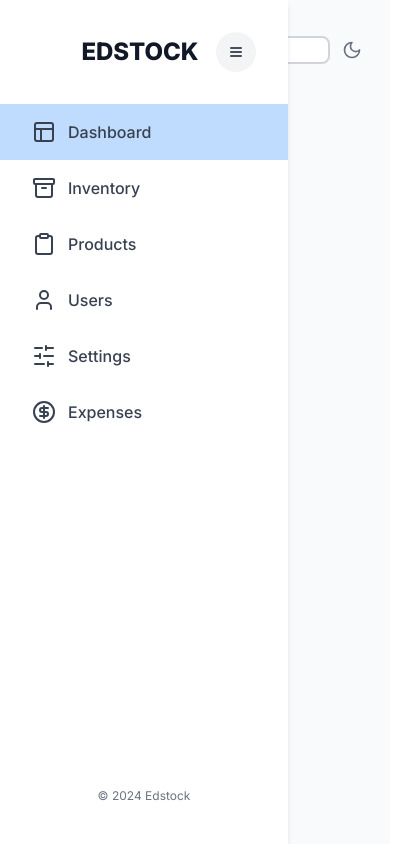
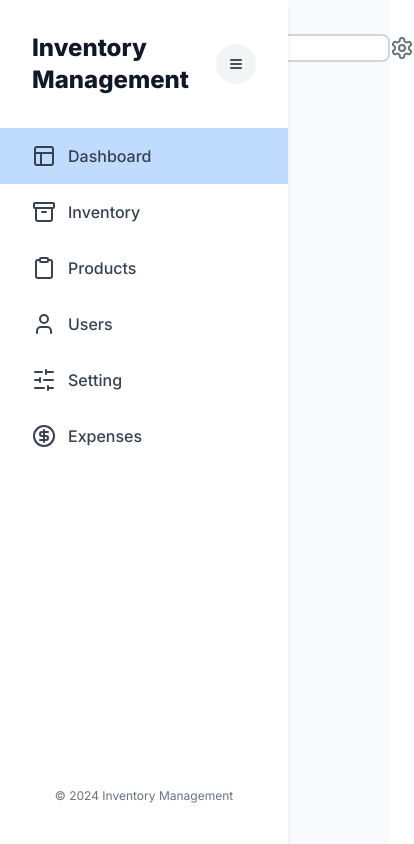
Before and after one commit to YePhone-Kyaw/InventoryManagement, a Next.js app: page / in a window 390 px wide. Shown: the whole page, 414 px wide, since content can reach past the window. Built offline with nearby package versions, Linux system fonts and the light colour scheme; no server answers.

Commit message:
yp setting page commit

```diff
--- /dev/null
+++ b/app/_components/header.js
@@ -0,0 +1,7 @@
+
+
+export default function Header({name}){
+    return(
+        <h1 className="text-2xl text-gray-700">{name}</h1>
+    )
+}
--- a/app/_components/navbar.js
+++ b/app/_components/navbar.js
@@ -1,22 +1,37 @@
 "use client";
 
-import { Bell, Moon, Search, Sun } from "lucide-react";
-import { useState } from "react";
+import { Bell, Menu, Moon, Search, Settings, Sun } from "lucide-react";
+import { useAppDispatch, useAppSelector } from "../redux";
+import { setIsDarkMode, setIsSidebarCollapsed } from "@/state/page";
+import Link from "next/link";
 
 export default function NavigationBar() {
+  const dispatch = useAppDispatch();
+  const isSidebarCollapsed = useAppSelector(
+    (state) => state.global.isSidebarCollapsed
+  );
 
-    const [isDarkMode, setIsDarkMode] = useState(false);
+  const isDarkMode = useAppSelector((state) => state.global.isDarkMode);
 
-    const changeTheme = () => {
-        setIsDarkMode(!isDarkMode);
-        document.documentElement.classList.toggle('dark');
+  const toggleSidebar = () => {
+    dispatch(setIsSidebarCollapsed(!isSidebarCollapsed));
   };
 
+  const toggleDarkMode = () => {
+    dispatch(setIsDarkMode(!isDarkMode));
+    // document.documentElement.classList.toggle("dark");
+  };
 
   return (
     <main className="flex justify-between items-center w-full mb-7">
-      {/* left sidebar */}
       <div className="flex justify-between items-center gap-5">
+        <button
+          className="px-3 py-3 bg-gray-100 rounded-full hover:bg-blue-100"
+          onClick={toggleSidebar}
+        >
+          <Menu className="w-4 h-4" />
+        </button>
+
         <div className="relative">
           <input
             type="search"
@@ -29,17 +44,30 @@ export default function NavigationBar() {
           </div>
         </div>
       </div>
-      <div className="flex ">
+      <div className="flex justify-between items-center gap-5">
+        <div className="hidden md:flex justify-between items-center gap-5">
           <div>
-            <button className={`toggle-button`} onClick={changeTheme}>
+            <button  onClick={toggleDarkMode}>
               {isDarkMode ? (
-            <Sun className="cursor-pointer text-gray-500" size={20} />
-
+                <Sun className="cursor-pointer text-gray-500" size={24} />
               ) : (
-                    <Moon className="cursor-pointer text-gray-500" size={20} />
+                <Moon className="cursor-pointer text-gray-500" size={24} />
               )}
             </button>
           </div>
+          <div className="relative">
+            <Bell className="cursor-pointer text-gray-500" size={24} />
+          </div>
+          <hr className="w-0 h-7 border border-solid border-1 border-gray-300 mx-3" />
+          <div className="flex items-center gap-3 cursor-pointer">
+              <img src="" alt="User Profile" className="rounded-full h-full object-cover w-50 h-50" />
+              {/* <img src={user.photoURL} alt="User Profile" className="rounded-full h-full object-cover w-50 h-50" />
+              <span>{user.displayName}</span> */}
+          </div>
+        </div>
+        <Link href="/setting">
+            <Settings className="cursor-pointer text-gray-500" size={24} />
+        </Link>
       </div>
     </main>
   );
--- a/app/_components/sidebar.js
+++ b/app/_components/sidebar.js
@@ -54,19 +54,18 @@ export default function SideBar() {
               isSidebarCollapsed ? "px-5" : "px-8"
             }`}
           >
-            <image
-              src="https://s3-inventorymanagement.s3.us-east-2.amazonaws.com/logo.png"
-              alt="edstock-logo"
+            {/* <image
+              src=""
               width={27}
               height={27}
               className="rounded w-8"
-            />
+            /> */}
             <h1
               className={`${
                 isSidebarCollapsed ? "hidden" : "block"
               } font-extrabold text-2xl`}
             >
-              EDSTOCK
+              Inventory Management
             </h1>
 
             <button
@@ -104,9 +103,9 @@ export default function SideBar() {
               isCollapsed={isSidebarCollapsed}
             />
             <SidebarLink
-              href="/settings"
+              href="/setting"
               icon={SlidersHorizontal}
-              label="Settings"
+              label="Setting"
               isCollapsed={isSidebarCollapsed}
             />
             <SidebarLink
@@ -119,7 +118,7 @@ export default function SideBar() {
 
           {/* FOOTER */}
           <div className={`${isSidebarCollapsed ? "hidden" : "block"} mb-10`}>
-            <p className="text-center text-xs text-gray-500">&copy; 2024 Edstock</p>
+            <p className="text-center text-xs text-gray-500">&copy; 2024 Inventory Management</p>
           </div>
         </div>
       );
--- a/app/dashboardWrapper.js
+++ b/app/dashboardWrapper.js
@@ -12,12 +12,14 @@ function DashboardLayout({children}){
     const isDarkMode = useAppSelector((state) => state.global.isDarkMode);
 
     useEffect(() => {
-        if(isDarkMode) {
+        if (isDarkMode) {
             document.documentElement.classList.add("dark");
+            document.documentElement.classList.remove("light");
         } else {
             document.documentElement.classList.add("light");
+            document.documentElement.classList.remove("dark");
         }
-    });
+    }, [isDarkMode]);
 
     return (
         <div className={`${isDarkMode ? "dark" : "light"} flex bg-gray-50 text-gray-900 w-full min-h-screen`}>
--- a/app/globals.css
+++ b/app/globals.css
@@ -3,36 +3,27 @@
 @tailwind utilities;
 
 :root {
-  background-color: white;
-  color: slate-950;
+  --background: theme('colors.white');
+  --foreground: theme('colors.slate.950');
 
   &.dark {
-    background-color: slate-950;
-    color: slate-100;
-  };
+    --background: theme('colors.slate.950');
+    --foreground: theme('colors.slate.100');
+  }
 }
 
 .toggle-button {
-  border-radius: 999px;
-  background-color: purple-500;
-  padding: 0.75rem;
-  border: none;
-  display: flex;
-  align-items: center;
-  justify-content: center;
-  width: auto;
-  margin: auto;
-  cursor: pointer;
+  @apply rounded-full bg-purple-500 p-3 border-none flex items-center justify-center w-auto mx-auto cursor-pointer;
 
   &:hover {
-    background-color: purple-400;
+    @apply bg-purple-400;
   }
 }
 
 @media (prefers-color-scheme: dark) {
-  :root {
-    --background: #0a0a0a;
-    --foreground: #ededed;
+  :root:not(.light) {
+    --background: theme('colors.slate.950');
+    --foreground: theme('colors.slate.100');
   }
 }
 
--- a/app/setting/page.js
+++ b/app/setting/page.js
@@ -0,0 +1,81 @@
+"use client";
+
+import React, { useState } from "react";
+import Header from "../_components/header";
+
+const mockSettings = [
+  { label: "Username", value: "john_doe", type: "text" },
+  { label: "Email", value: "john.doe@example.com", type: "text" },
+  { label: "Notification", value: true, type: "toggle" },
+  { label: "Dark Mode", value: false, type: "toggle" },
+  { label: "Language", value: "English", type: "text" },
+];
+
+const Settings = () => {
+  const [userSettings, setUserSettings] = useState(mockSettings);
+
+  const handleToggleChange = (index) => {
+    const settingsCopy = [...userSettings];
+    settingsCopy[index].value = !settingsCopy[index].value;
+    setUserSettings(settingsCopy);
+  };
+
+  return (
+    <div className="w-full">
+      <Header name="User Settings" />
+      <div className="overflow-x-auto mt-5 shadow-md">
+        <table className="min-w-full bg-white rounded-lg">
+          <thead className="bg-gray-800 text-white">
+            <tr>
+              <th className="text-left py-3 px-4 uppercase font-semibold text-sm">
+                Setting
+              </th>
+              <th className="text-left py-3 px-4 uppercase font-semibold text-sm">
+                Value
+              </th>
+            </tr>
+          </thead>
+          <tbody>
+            {userSettings.map((setting, index) => (
+              <tr className="hover:bg-blue-50" key={setting.label}>
+                <td className="py-2 px-4">{setting.label}</td>
+                <td className="py-2 px-4">
+                  {setting.type === "toggle" ? (
+                    <label className="inline-flex relative items-center cursor-pointer">
+                      <input
+                        type="checkbox"
+                        className="sr-only peer"
+                        checked={setting.value}
+                        onChange={() => handleToggleChange(index)}
+                      />
+                      <div
+                        className="w-11 h-6 bg-gray-200 rounded-full peer peer-focus:ring-blue-400 peer-focus:ring-4
+                        transition peer-checked:after:translate-x-full peer-checked:after:border-white
+                        after:content-[''] after:absolute after:top-[2px] after:left-[2px] after:bg-white
+                        after:border-gray-300 after:border after:rounded-full after:h-5 after:w-5 after:transition-all
+                        peer-checked:bg-blue-600"
+                      ></div>
+                    </label>
+                  ) : (
+                    <input
+                      type="text"
+                      className="px-4 py-2 border rounded-lg text-gray-500 focus:outline-none focus:border-blue-500"
+                      value={setting.value}
+                      onChange={(e) => {
+                        const settingsCopy = [...userSettings];
+                        settingsCopy[index].value = e.target.value;
+                        setUserSettings(settingsCopy);
+                      }}
+                    />
+                  )}
+                </td>
+              </tr>
+            ))}
+          </tbody>
+        </table>
+      </div>
+    </div>
+  );
+};
+
+export default Settings;
```
Lines whose indentation alone changed are shown as unchanged.
